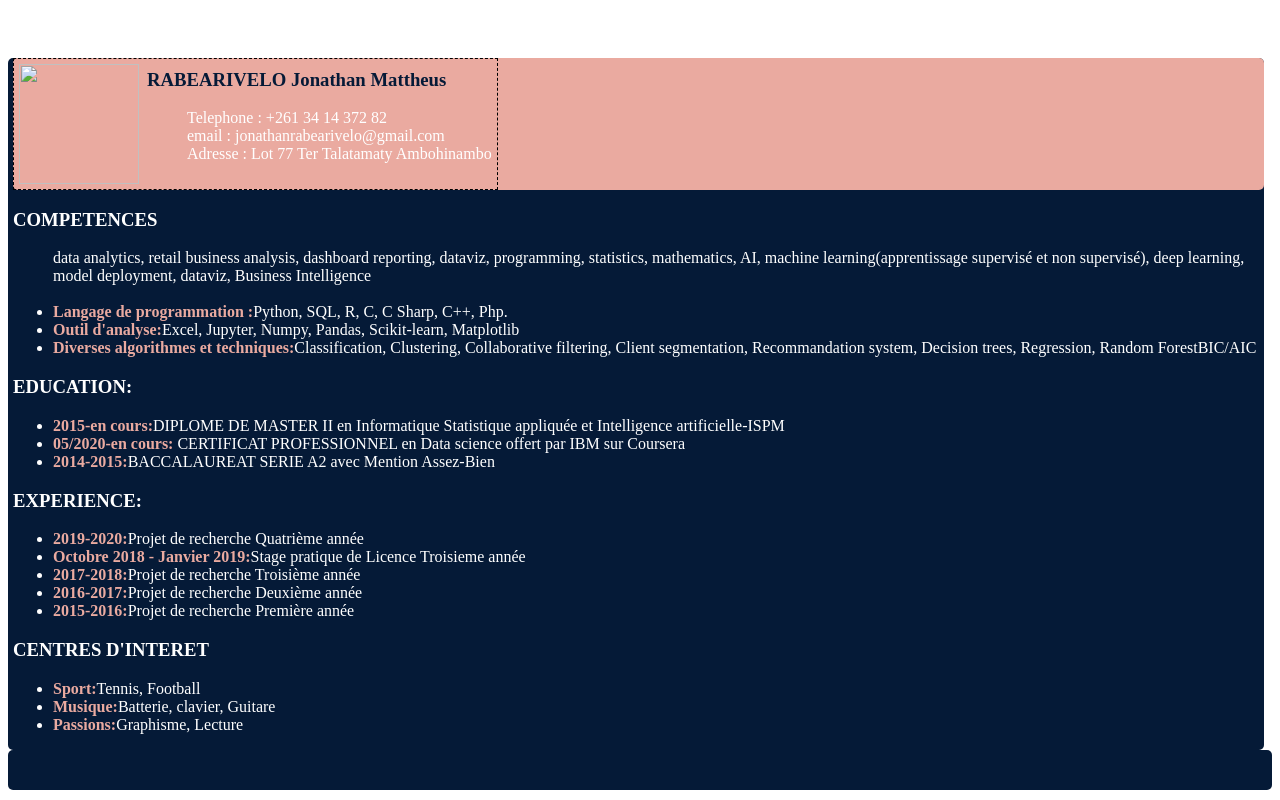
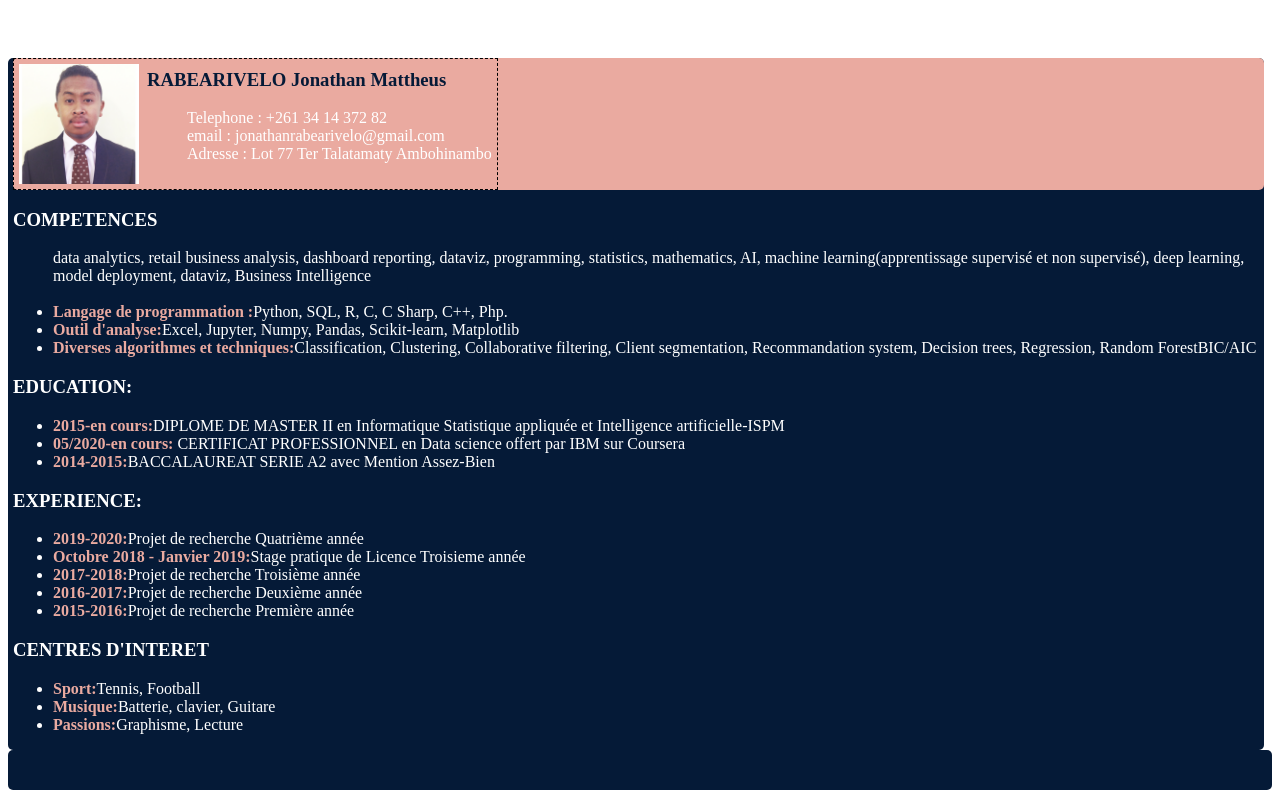
Before and after one commit to Jonathan982/Devoir-CV-2, a plain HTML site: page index.html in a window 1280 px wide. Drawn offline with Linux system fonts and the light colour scheme.

Commit message:
Update index.html

```diff
--- a/index.html
+++ b/index.html
@@ -11,7 +11,7 @@
      <div class="right">
          <div class="c">
              <table>
-                 <td><img  src="images/jo.png" class="s"/></td>
+                 <td><img  src="img/jo.png" class="s"/></td>
                  <td><h3 class="bl">RABEARIVELO Jonathan Mattheus </h3>
 
             <ul>
```
